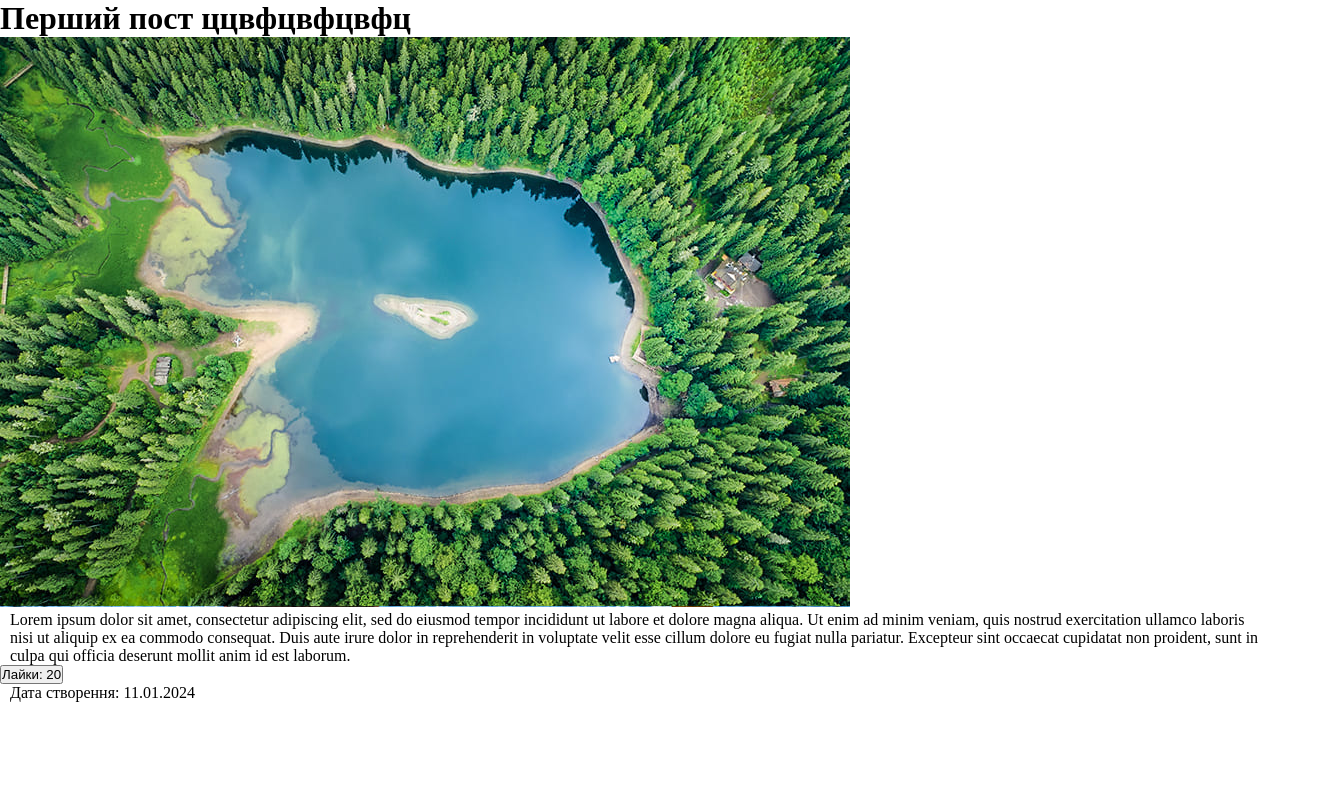
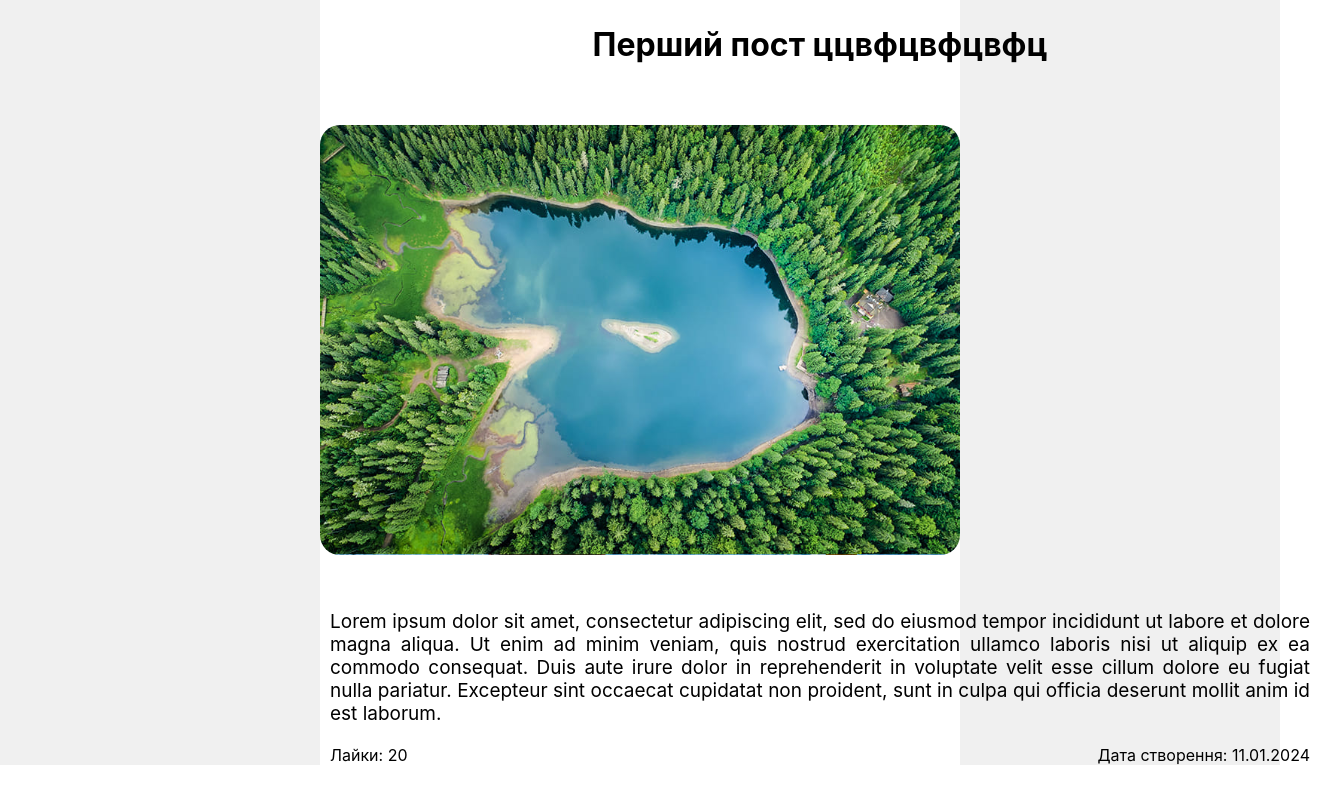
Before and after one commit to Knotty123230/fishing-forum-ui, a React (Vite) app: page /post in a window 1280 px wide. Shown: the whole page, 1320 px wide, since content can reach past the window. Built offline with nearby package versions, Linux system fonts and the light colour scheme.

Commit message:
posts page fix added post page

```diff
--- a/src/components/posts/Posts.css
+++ b/src/components/posts/Posts.css
@@ -2,22 +2,21 @@
 .post {
     background-color: white;
     width: 1000px;
-    height: 240px;
+    height: 270px;
     padding: 20px 20px;
-    margin-top: 10px;
+    margin-top: 2px;
 }
-
 
 .post_image {
     cursor: pointer;
     display: block;
-    height: 200px;
+    height: 230px;
     width: 150px;
     max-width: 150px;
-    max-height: 200px;
+    max-height: 220px;
     float: left;
     padding: 2px;
-    margin-right: 10px;
+    margin-right: 20px;
     border-radius: 10px;
     margin-left: 10px;
 }
--- a/src/components/posts/Posts.tsx
+++ b/src/components/posts/Posts.tsx
@@ -1,8 +1,7 @@
 import React, {useState} from "react";
+import Modal from "../Modal.tsx";
+import {useNavigate} from "react-router-dom";
 import "./Posts.css";
-import Modal from "../Modal.tsx";
-import Post from "./post-page/Post.tsx"
-import {useNavigate} from "react-router-dom";
 
 interface Post {
     id: number;
@@ -121,10 +120,8 @@ const Posts: React.FC = () => {
         <div className="posts_container">
             {posts.map((post) => (
                 <div key={post.id} className="post">
-                    <div className="post_image_wrapper">
                         <img src={post.photoUrl} onClick={() => handleOpenModal(post.photoUrl)} alt="Post"
                              className="post_image"/>
-                    </div>
                     <h3 onClick={() => openPost(post.id)}>{post.name.toUpperCase()}</h3>
                     <p className="post__description">{post.description}</p>
                     <div className="post__author-date">
--- a/src/components/posts/post-page/Post.css
+++ b/src/components/posts/post-page/Post.css
@@ -0,0 +1,72 @@
+.post__container {
+				height: 100%;
+				width: 100%;
+				display: flex;
+				align-items: center;
+				justify-content: center;
+				background-color: #f0f0f0;
+}
+
+.post__container__width {
+				background-color: white;
+				width: 50%;
+				height: 100%;
+}
+
+.post__title-container {
+				height: 50px;
+				width: 1000px;
+				margin: 0 auto;
+}
+
+.post_title {
+				font-family: Inter, cursive;
+				margin-top: 25px;
+				text-align: center;
+}
+
+.post__image-container {
+				height: 500px;
+				width: 100%;
+				display: flex;
+				align-items: center;
+				justify-content: center;
+				margin: 15px auto;
+}
+
+.post__image {
+				border-radius: 20px;
+				max-height: 100%;
+				max-width: 100%;
+}
+
+
+.post__description__container {
+				width: 1000px;
+				height: auto;
+				margin: 20px auto;
+}
+
+.post__description {
+				font-family: Inter, cursive;
+				font-size: 19px;
+				text-align: justify;
+}
+
+.post__date-likes__container {
+				display: flex;
+				width: 1000px;
+				height: auto;
+				margin: 0 auto;
+}
+
+.post__likes {
+				font-family: Inter, cursive;
+				margin-left: 10px;
+}
+
+.post_date {
+				font-family: Inter, cursive;
+				margin-right: 10px;
+				margin-left: auto;
+}
--- a/src/components/posts/post-page/Post.tsx
+++ b/src/components/posts/post-page/Post.tsx
@@ -1,5 +1,6 @@
-import React, {useEffect, useState} from "react";
+import React, {useState} from "react";
 import {useLocation} from "react-router-dom";
+import "./Post.css"
 
 interface Post {
 				id: number;
@@ -30,12 +31,22 @@ const Post: React.FC = () => {
 
 
 				return (
-        <div>
-            <h1>{post.name}</h1>
-            <img src={post.photoUrl}/>
-            <p>{post.description}</p>
-            <button onClick={() => handleLikePost(post.id)}>Лайки: {post.likes}</button>
-            <p>Дата створення: {post.date}</p>
+								<div className="post__container">
+												<div className="post__container__width">
+																<div className="post__title-container">
+																				<h1 className="post_title">{post.name}</h1>
+																</div>
+																<div className="post__image-container">
+																				<img className="post__image" src={post.photoUrl}/>
+																</div>
+																<div className="post__description__container">
+																				<p className="post__description">{post.description}</p>
+																</div>
+																<div className="post__date-likes__container">
+																				<span className="post__likes">Лайки: {post.likes}</span>
+																				<span className="post_date">Дата створення: {post.date}</span>
+																</div>
+												</div>
 								</div>
 				);
 }
--- a/src/components/posts/posts-page.css
+++ b/src/components/posts/posts-page.css
@@ -1,6 +1,6 @@
 .post-page__container{
-    background-color: #cccccc;
+    background-color: #f0f0f0;
     height: 100%;
+    display: flex;
     justify-content: center;
-    align-items: center;
 }
```
Lines whose indentation alone changed are shown as unchanged.
